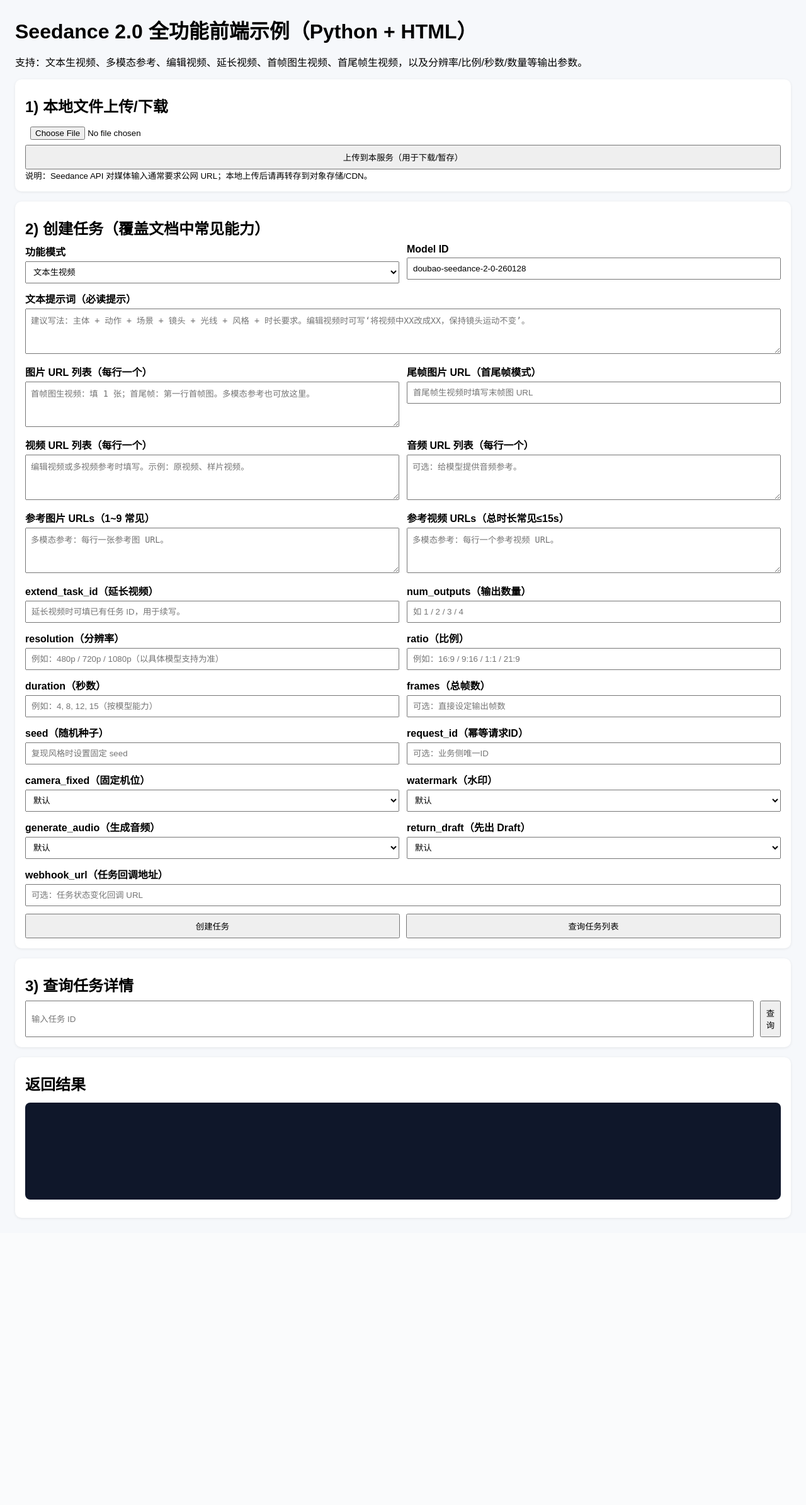
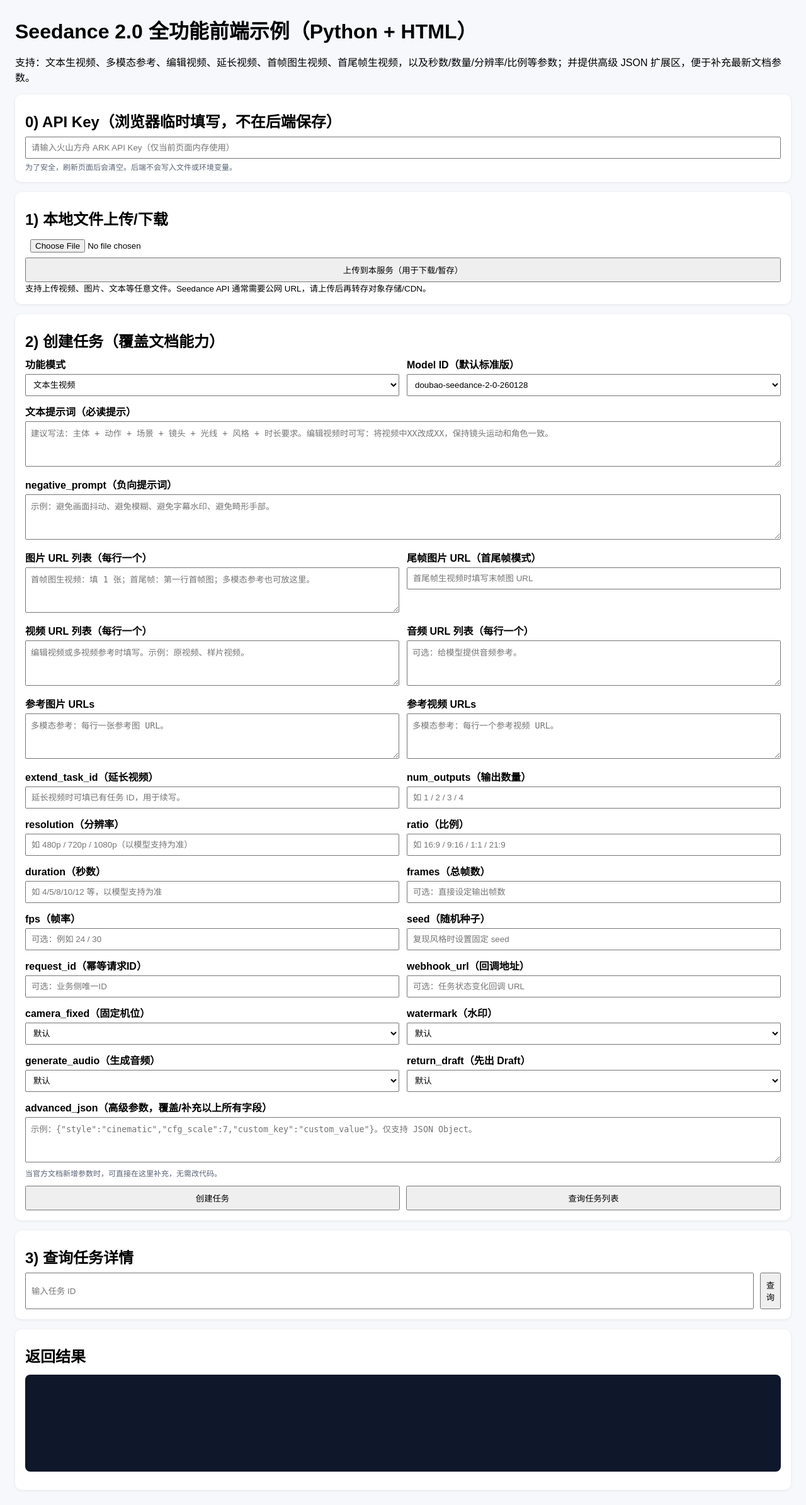
Before and after one commit to QianLieXian/seedance-2-0, a Flask app: page / in a window 1280 px wide. Shown: the whole page at 63% size. Before the commit the page ends 1935 px from the top, so only its background shows below. Run offline with Flask 3, Linux system fonts and the light colour scheme.

Commit message:
feat: expand seedance web console options and browser api key

```diff
--- a/app.py
+++ b/app.py
@@ -1,5 +1,5 @@
+import json
 import os
-import json
 from pathlib import Path
 from typing import Any, Dict, List
 
@@ -7,20 +7,41 @@ import requests
 from flask import Flask, jsonify, render_template, request, send_from_directory
 
 BASE_URL = os.getenv("SEEDANCE_BASE_URL", "https://ark.cn-beijing.volces.com/api/v3")
-API_KEY = os.getenv("ARK_API_KEY", "")
 
 app = Flask(__name__)
 app.config["UPLOAD_FOLDER"] = str(Path("uploads"))
 Path(app.config["UPLOAD_FOLDER"]).mkdir(parents=True, exist_ok=True)
 
 
-def _headers() -> Dict[str, str]:
-    if not API_KEY:
-        return {"Content-Type": "application/json"}
-    return {
-        "Authorization": f"Bearer {API_KEY}",
-        "Content-Type": "application/json",
-    }
+BOOL_FIELDS = {
+    "camera_fixed",
+    "watermark",
+    "generate_audio",
+    "return_draft",
+}
+
+INT_FIELDS = {
+    "duration",
+    "frames",
+    "seed",
+    "num_outputs",
+    "fps",
+}
+
+STRING_FIELDS = {
+    "resolution",
+    "ratio",
+    "webhook_url",
+    "request_id",
+    "negative_prompt",
+}
+
+
+def _headers(api_key: str) -> Dict[str, str]:
+    headers = {"Content-Type": "application/json"}
+    if api_key:
+        headers["Authorization"] = f"Bearer {api_key}"
+    return headers
 
 
 def _build_content(form: Dict[str, Any]) -> List[Dict[str, Any]]:
@@ -59,30 +80,36 @@ def _optional_bool(value: str) -> Any:
     return value in {"1", "true", "yes", "on"}
 
 
+def _parse_advanced_json(raw: str) -> Dict[str, Any]:
+    raw = (raw or "").strip()
+    if not raw:
+        return {}
+    parsed = json.loads(raw)
+    if not isinstance(parsed, dict):
+        raise ValueError("advanced_json 必须是 JSON Object")
+    return parsed
+
+
 def _compose_payload(form: Dict[str, Any]) -> Dict[str, Any]:
     payload: Dict[str, Any] = {
         "model": form.get("model_id", "doubao-seedance-2-0-260128"),
         "content": _build_content(form),
     }
 
-    mapping = {
-        "resolution": form.get("resolution", "").strip(),
-        "ratio": form.get("ratio", "").strip(),
-        "duration": _optional_int(form.get("duration", "")),
-        "frames": _optional_int(form.get("frames", "")),
-        "seed": _optional_int(form.get("seed", "")),
-        "camera_fixed": _optional_bool(form.get("camera_fixed", "")),
-        "watermark": _optional_bool(form.get("watermark", "")),
-        "generate_audio": _optional_bool(form.get("generate_audio", "")),
-        "return_draft": _optional_bool(form.get("return_draft", "")),
-        "num_outputs": _optional_int(form.get("num_outputs", "")),
-        "webhook_url": form.get("webhook_url", "").strip(),
-        "request_id": form.get("request_id", "").strip(),
-    }
+    for key in STRING_FIELDS:
+        value = form.get(key, "").strip()
+        if value:
+            payload[key] = value
 
-    for k, v in mapping.items():
-        if v not in (None, ""):
-            payload[k] = v
+    for key in INT_FIELDS:
+        value = _optional_int(form.get(key, ""))
+        if value is not None:
+            payload[key] = value
+
+    for key in BOOL_FIELDS:
+        value = _optional_bool(form.get(key, ""))
+        if value is not None:
+            payload[key] = value
 
     reference_images = [x.strip() for x in form.get("reference_images", "").splitlines() if x.strip()]
     if reference_images:
@@ -100,12 +127,19 @@ def _compose_payload(form: Dict[str, Any]) -> Dict[str, Any]:
     if extend_task_id:
         payload["extend_task_id"] = extend_task_id
 
+    advanced_json = _parse_advanced_json(form.get("advanced_json", ""))
+    payload.update(advanced_json)
+
     return payload
 
 
 @app.route("/")
 def index():
-    return render_template("index.html", default_model="doubao-seedance-2-0-260128")
+    return render_template(
+        "index.html",
+        default_model="doubao-seedance-2-0-260128",
+        models=["doubao-seedance-2-0-260128", "doubao-seedance-2-0-fast-260128"],
+    )
 
 
 @app.route("/upload", methods=["POST"])
@@ -136,45 +170,56 @@ def download_uploaded_file(filename: str):
 @app.route("/api/create-task", methods=["POST"])
 def create_task():
     form = request.json or {}
-    payload = _compose_payload(form)
+    api_key = (form.get("api_key") or "").strip()
+
+    try:
+        payload = _compose_payload(form)
+    except (ValueError, json.JSONDecodeError) as exc:
+        return jsonify({"error": f"参数错误: {exc}"}), 400
 
     if not payload.get("content") and not payload.get("extend_task_id"):
         return jsonify({"error": "至少需要填写文本/图片/视频/音频之一，或填写 extend_task_id。"}), 400
 
     response = requests.post(
         f"{BASE_URL}/contents/generations/tasks",
-        headers=_headers(),
+        headers=_headers(api_key),
         data=json.dumps(payload),
         timeout=120,
     )
     return jsonify({"status_code": response.status_code, "payload": payload, "result": response.json()})
 
 
-@app.route("/api/task/<task_id>")
+@app.route("/api/task/<task_id>", methods=["POST"])
 def query_task(task_id: str):
+    data = request.json or {}
+    api_key = (data.get("api_key") or "").strip()
+
     response = requests.get(
         f"{BASE_URL}/contents/generations/tasks/{task_id}",
-        headers=_headers(),
+        headers=_headers(api_key),
         timeout=120,
     )
     return jsonify({"status_code": response.status_code, "result": response.json()})
 
 
-@app.route("/api/tasks")
+@app.route("/api/tasks", methods=["POST"])
 def list_tasks():
-    page_size = request.args.get("page_size", "10")
-    status = request.args.get("status", "")
+    data = request.json or {}
+    api_key = (data.get("api_key") or "").strip()
+
+    page_size = data.get("page_size", "10")
+    status = data.get("status", "")
     query = f"page_size={page_size}"
     if status:
         query += f"&filter.status={status}"
 
     response = requests.get(
         f"{BASE_URL}/contents/generations/tasks?{query}",
-        headers=_headers(),
+        headers=_headers(api_key),
         timeout=120,
     )
     return jsonify({"status_code": response.status_code, "result": response.json()})
 
 
 if __name__ == "__main__":
-    app.run(host="0.0.0.0", port=8000, debug=True)
+    app.run(host="0.0.0.0", port=5543, debug=True)
--- a/templates/index.html
+++ b/templates/index.html
@@ -15,12 +15,19 @@
     textarea { min-height: 72px; }
     .actions { display: flex; gap: 10px; }
     .actions button { flex: 1; cursor: pointer; }
+    .muted { color: #5a6475; font-size: 12px; margin-top: 4px; }
     pre { white-space: pre-wrap; background: #0f172a; color: #e2e8f0; padding: 12px; border-radius: 8px; min-height: 130px; }
   </style>
 </head>
 <body>
   <h1>Seedance 2.0 全功能前端示例（Python + HTML）</h1>
-  <p>支持：文本生视频、多模态参考、编辑视频、延长视频、首帧图生视频、首尾帧生视频，以及分辨率/比例/秒数/数量等输出参数。</p>
+  <p>支持：文本生视频、多模态参考、编辑视频、延长视频、首帧图生视频、首尾帧生视频，以及秒数/数量/分辨率/比例等参数；并提供高级 JSON 扩展区，便于补充最新文档参数。</p>
+
+  <div class="card">
+    <h2>0) API Key（浏览器临时填写，不在后端保存）</h2>
+    <input id="api_key" type="password" placeholder="请输入火山方舟 ARK API Key（仅当前页面内存使用）" />
+    <div class="muted">为了安全，刷新页面后会清空。后端不会写入文件或环境变量。</div>
+  </div>
 
   <div class="card">
     <h2>1) 本地文件上传/下载</h2>
@@ -29,11 +36,11 @@
       <button type="submit">上传到本服务（用于下载/暂存）</button>
     </form>
     <div id="uploadResult"></div>
-    <small>说明：Seedance API 对媒体输入通常要求公网 URL；本地上传后请再转存到对象存储/CDN。</small>
+    <small>支持上传视频、图片、文本等任意文件。Seedance API 通常需要公网 URL，请上传后再转存对象存储/CDN。</small>
   </div>
 
   <div class="card">
-    <h2>2) 创建任务（覆盖文档中常见能力）</h2>
+    <h2>2) 创建任务（覆盖文档能力）</h2>
     <div class="grid">
       <div>
         <label>功能模式</label>
@@ -47,18 +54,27 @@
         </select>
       </div>
       <div>
-        <label>Model ID</label>
-        <input id="model_id" value="{{ default_model }}" placeholder="例如: doubao-seedance-2-0-260128" />
+        <label>Model ID（默认标准版）</label>
+        <select id="model_id">
+          {% for model in models %}
+          <option value="{{ model }}" {% if model == default_model %}selected{% endif %}>{{ model }}</option>
+          {% endfor %}
+        </select>
       </div>
 
       <div class="full">
         <label>文本提示词（必读提示）</label>
-        <textarea id="text_prompt" placeholder="建议写法：主体 + 动作 + 场景 + 镜头 + 光线 + 风格 + 时长要求。编辑视频时可写‘将视频中XX改成XX，保持镜头运动不变’。"></textarea>
+        <textarea id="text_prompt" placeholder="建议写法：主体 + 动作 + 场景 + 镜头 + 光线 + 风格 + 时长要求。编辑视频时可写：将视频中XX改成XX，保持镜头运动和角色一致。"></textarea>
+      </div>
+
+      <div class="full">
+        <label>negative_prompt（负向提示词）</label>
+        <textarea id="negative_prompt" placeholder="示例：避免画面抖动、避免模糊、避免字幕水印、避免畸形手部。"></textarea>
       </div>
 
       <div>
         <label>图片 URL 列表（每行一个）</label>
-        <textarea id="image_urls" placeholder="首帧图生视频：填 1 张；首尾帧：第一行首帧图。多模态参考也可放这里。"></textarea>
+        <textarea id="image_urls" placeholder="首帧图生视频：填 1 张；首尾帧：第一行首帧图；多模态参考也可放这里。"></textarea>
       </div>
       <div>
         <label>尾帧图片 URL（首尾帧模式）</label>
@@ -75,11 +91,11 @@
       </div>
 
       <div>
-        <label>参考图片 URLs（1~9 常见）</label>
+        <label>参考图片 URLs</label>
         <textarea id="reference_images" placeholder="多模态参考：每行一张参考图 URL。"></textarea>
       </div>
       <div>
-        <label>参考视频 URLs（总时长常见≤15s）</label>
+        <label>参考视频 URLs</label>
         <textarea id="reference_videos" placeholder="多模态参考：每行一个参考视频 URL。"></textarea>
       </div>
 
@@ -94,16 +110,16 @@
 
       <div>
         <label>resolution（分辨率）</label>
-        <input id="resolution" placeholder="例如：480p / 720p / 1080p（以具体模型支持为准）" />
+        <input id="resolution" placeholder="如 480p / 720p / 1080p（以模型支持为准）" />
       </div>
       <div>
         <label>ratio（比例）</label>
-        <input id="ratio" placeholder="例如：16:9 / 9:16 / 1:1 / 21:9" />
+        <input id="ratio" placeholder="如 16:9 / 9:16 / 1:1 / 21:9" />
       </div>
 
       <div>
         <label>duration（秒数）</label>
-        <input id="duration" type="number" min="1" placeholder="例如：4, 8, 12, 15（按模型能力）" />
+        <input id="duration" type="number" min="1" placeholder="如 4/5/8/10/12 等，以模型支持为准" />
       </div>
       <div>
         <label>frames（总帧数）</label>
@@ -111,12 +127,21 @@
       </div>
 
       <div>
+        <label>fps（帧率）</label>
+        <input id="fps" type="number" min="1" placeholder="可选：例如 24 / 30" />
+      </div>
+      <div>
         <label>seed（随机种子）</label>
         <input id="seed" type="number" placeholder="复现风格时设置固定 seed" />
       </div>
+
       <div>
         <label>request_id（幂等请求ID）</label>
         <input id="request_id" placeholder="可选：业务侧唯一ID" />
+      </div>
+      <div>
+        <label>webhook_url（回调地址）</label>
+        <input id="webhook_url" placeholder="可选：任务状态变化回调 URL" />
       </div>
 
       <div>
@@ -138,8 +163,9 @@
       </div>
 
       <div class="full">
-        <label>webhook_url（任务回调地址）</label>
-        <input id="webhook_url" placeholder="可选：任务状态变化回调 URL" />
+        <label>advanced_json（高级参数，覆盖/补充以上所有字段）</label>
+        <textarea id="advanced_json" placeholder='示例：{"style":"cinematic","cfg_scale":7,"custom_key":"custom_value"}。仅支持 JSON Object。'></textarea>
+        <div class="muted">当官方文档新增参数时，可直接在这里补充，无需改代码。</div>
       </div>
     </div>
 
@@ -170,22 +196,36 @@ mode.addEventListener('change', () => {
   const m = mode.value;
   const tipMap = {
     t2v: '文本生视频：重点写清主体动作、镜头语言、光影风格、时长。',
-    i2v_first: '首帧图生视频：image_urls 填 1 张首帧图，ratio尽量与图片接近。',
-    i2v_first_last: '首尾帧生视频：image_urls 第一行填首帧图，end_frame_url填尾帧图。',
-    multimodal_ref: '多模态参考：可同时填 reference_images/reference_videos，建议提示词描述“参考什么、保留什么”。',
-    edit_video: '编辑视频：video_urls 填待编辑视频，提示词写“替换/增删/局部修复”指令。',
-    extend_video: '延长视频：优先填 extend_task_id，或填视频+提示词进行续写。'
+    i2v_first: '首帧图生视频：image_urls 填 1 张首帧图，ratio 尽量与图片一致。',
+    i2v_first_last: '首尾帧生视频：image_urls 第一行填首帧图，end_frame_url 填尾帧图。',
+    multimodal_ref: '多模态参考：同时填 reference_images/reference_videos，提示词说明参考和保留元素。',
+    edit_video: '编辑视频：video_urls 填待编辑视频，提示词写替换/增删/局部修复指令。',
+    extend_video: '延长视频：优先填 extend_task_id，也可填视频+提示词进行续写。'
   };
   document.getElementById('text_prompt').placeholder = tipMap[m];
 });
 
 function value(id){ return document.getElementById(id).value; }
 
+function requireApiKey(){
+  const key = value('api_key').trim();
+  if(!key){
+    alert('请先填写 API Key（仅用于当前请求，不会保存到后端）。');
+    return null;
+  }
+  return key;
+}
+
 async function createTask(){
+  const apiKey = requireApiKey();
+  if(!apiKey) return;
+
   const payload = {
+    api_key: apiKey,
     mode: value('mode'),
     model_id: value('model_id'),
     text_prompt: value('text_prompt'),
+    negative_prompt: value('negative_prompt'),
     image_urls: value('image_urls'),
     end_frame_url: value('end_frame_url'),
     video_urls: value('video_urls'),
@@ -198,13 +238,15 @@ async function createTask(){
     ratio: value('ratio'),
     duration: value('duration'),
     frames: value('frames'),
+    fps: value('fps'),
     seed: value('seed'),
     camera_fixed: value('camera_fixed'),
     watermark: value('watermark'),
     generate_audio: value('generate_audio'),
     return_draft: value('return_draft'),
     webhook_url: value('webhook_url'),
-    request_id: value('request_id')
+    request_id: value('request_id'),
+    advanced_json: value('advanced_json')
   };
 
   const res = await fetch('/api/create-task', {
@@ -216,14 +258,28 @@ async function createTask(){
 }
 
 async function queryTask(){
+  const apiKey = requireApiKey();
+  if(!apiKey) return;
+
   const id = value('task_id').trim();
   if(!id){ alert('请先输入任务 ID'); return; }
-  const res = await fetch(`/api/task/${id}`);
+  const res = await fetch(`/api/task/${id}`, {
+    method: 'POST',
+    headers: {'Content-Type': 'application/json'},
+    body: JSON.stringify({api_key: apiKey})
+  });
   output.textContent = JSON.stringify(await res.json(), null, 2);
 }
 
 async function listTasks(){
-  const res = await fetch('/api/tasks?page_size=10');
+  const apiKey = requireApiKey();
+  if(!apiKey) return;
+
+  const res = await fetch('/api/tasks', {
+    method: 'POST',
+    headers: {'Content-Type': 'application/json'},
+    body: JSON.stringify({api_key: apiKey, page_size: 10})
+  });
   output.textContent = JSON.stringify(await res.json(), null, 2);
 }
 
```
Also changed, not shown: README.md.
